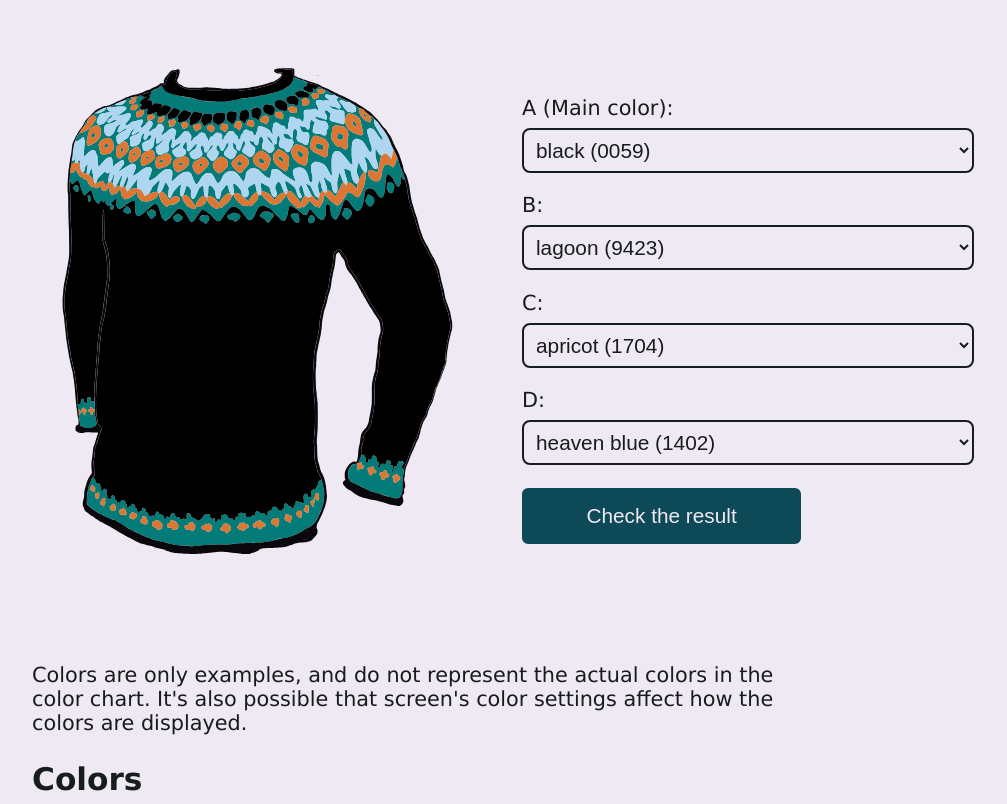
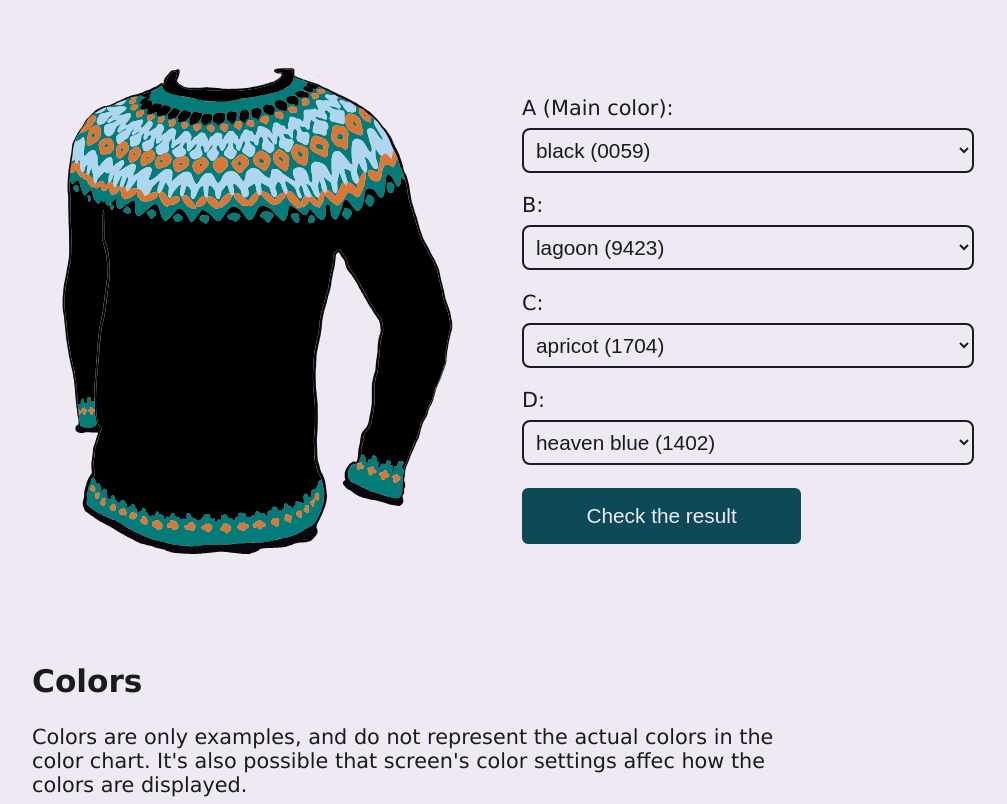
Before and after one commit to eevajonnapanula/neule.art, an Eleventy site: page en/index.njk in a window 1280 px wide. Shown: the part 148-952 px from the top of the page, without its empty margins (128-1135 px from the left). Built offline with nearby package versions, Linux system fonts and the light colour scheme; Eleventy itself is replaced by a stand-in of ours; files that its build step writes are made by us from their sources.

Commit message:
Move text about colors under the colors-heading

```diff
--- a/_data/translations.json
+++ b/_data/translations.json
@@ -5,7 +5,8 @@
     },
     "header": { "siteTitle": "Etusivulle" },
     "visuallyHiddenText": "Kuva Riddari-neuleesta seuraavilla lankaväreillä (ensimmäisenä pääväri)",
-    "colors": "Värit"
+    "colors": "Värit",
+    "colorText": "Huom! Värit ovat suuntaa-antavia, ja voivat vaihdella näytön värisävyjen mukaan."
   },
   "en": {
     "footer": {
@@ -13,6 +14,7 @@
     },
     "header": { "siteTitle": "Home" },
     "visuallyHiddenText": "Image of Riddari-sweater with the following colors (first main color)",
-    "colors": "Colors"
+    "colors": "Colors",
+    "colorText": "Colors are only examples, and do not represent the actual colors in the color chart. It's also possible that screen's color settings affec how the colors are displayed."
   }
 }
--- a/_includes/partials/colors.njk
+++ b/_includes/partials/colors.njk
@@ -1,6 +1,6 @@
 <section>
   <h2>{{ translations[locale].colors }}</h2>
-
+  <p>{{ translations[locale].colorText }}</p>
   <ul class="color-list">
     {%- for color in yarnColors -%}
     <li class="color-list-item">
--- a/en/index.njk
+++ b/en/index.njk
@@ -28,10 +28,6 @@ metaImage = metadata[locale].metaImage %}
       </form>
     </div>
   </div>
-  <p>
-    Colors are only examples, and do not represent the actual colors in the color chart. It's also possible that
-    screen's color settings affect how the colors are displayed.
-  </p>
 
   {% include "partials/colors.njk" %}
   <h2>Links</h2>
--- a/fi/index.njk
+++ b/fi/index.njk
@@ -28,7 +28,6 @@ metaImage = metadata[locale].metaImage %}
       </form>
     </div>
   </div>
-  <p>Huom! Värit ovat suuntaa-antavia, ja voivat vaihdella näytön värisävyjen mukaan.</p>
 
   {% include "partials/colors.njk" %}
 
```
